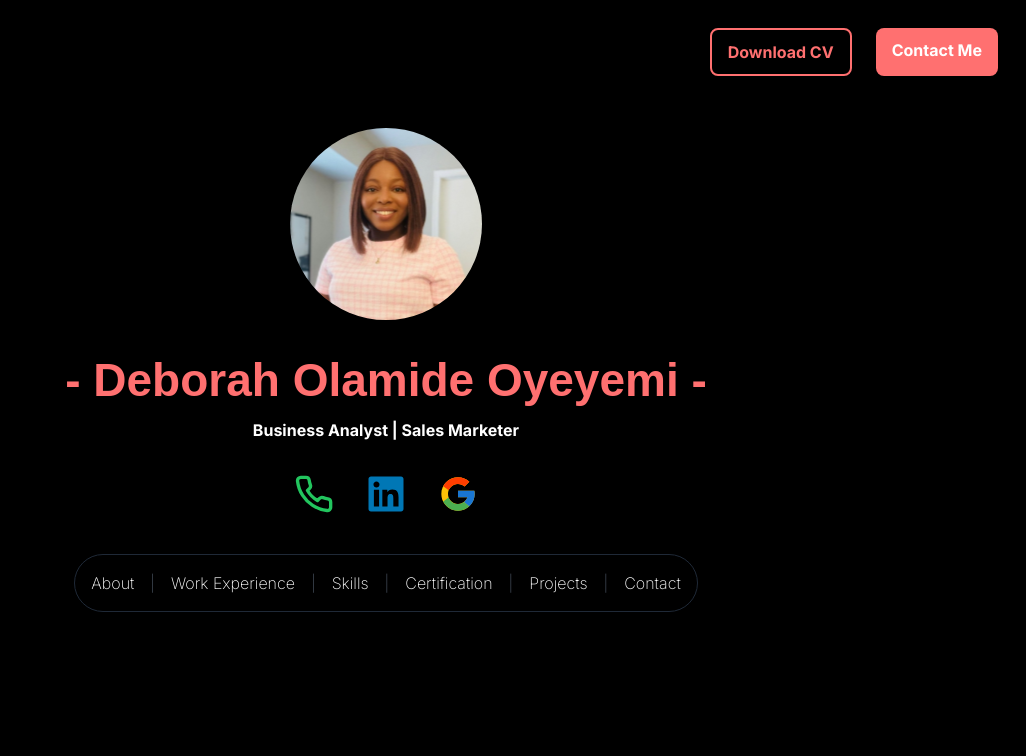
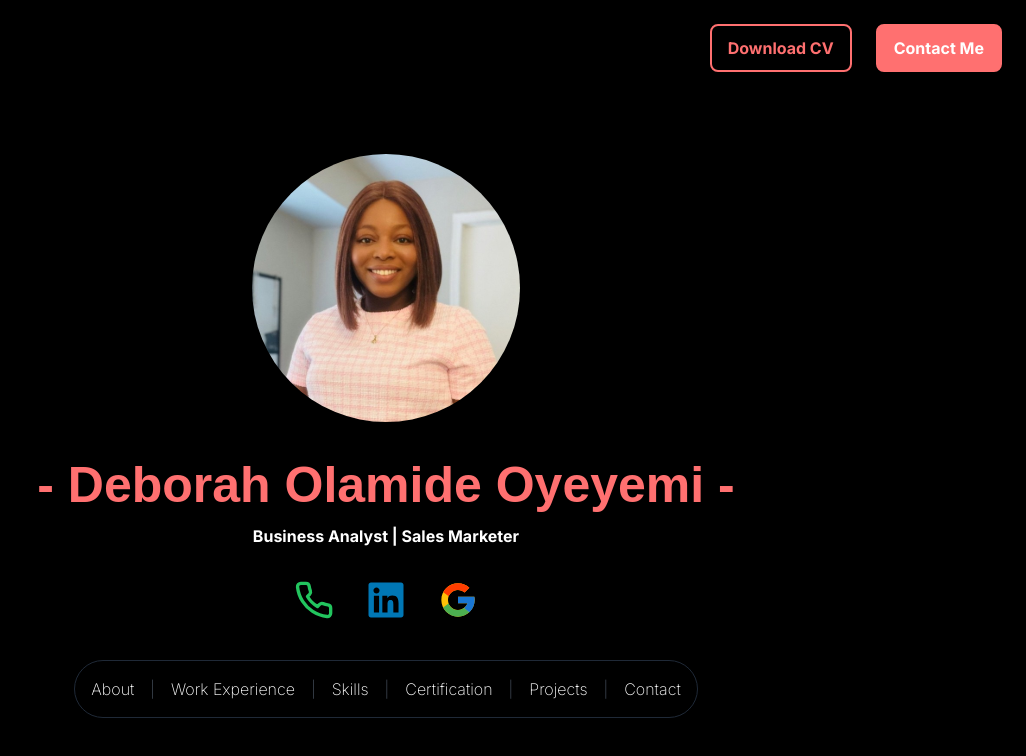
Before and after one commit to theNimbleDev/oyeyemi-deborah-portfolio, a Next.js app: page / in a window 1280 px wide. Shown: the top 756 px of the page, without its empty margins (254-1280 px from the left). Built offline with nearby package versions, Linux system fonts and the light colour scheme; a web font is replaced by a local one.

Commit message:
general enhancementto home, contact & about page

```diff
--- a/app/(pages)/about/page.tsx
+++ b/app/(pages)/about/page.tsx
@@ -53,13 +53,12 @@ export default function About() {
       {/* Services Section */}
       <div className="pb-16">
         <div className="mb-6">
-          <h3 className="text-xs font-normal uppercase tracking-wide">
+          <h3 className="text-sm leading-[100%] mb-[10px] font-normal uppercase tracking-wide">
             DRIVEN INSIGHT
           </h3>
-          <HeadingTwo
-            text="Transforming business strategies with analytics"
-            type="primary"
-          />
+          <h2 className="text-4xl font-bold text-customPink mb-4">
+            Transforming business strategies with analytics
+          </h2>
         </div>
 
         <div className="text-black text-start flex flex-col md:tracking-tight md:font-light md:grid md:grid-cols-3 gap-4 md:gap-6">
--- a/app/(pages)/contact/page.tsx
+++ b/app/(pages)/contact/page.tsx
@@ -1,29 +1,22 @@
 import ContactForm from "@/app/components/contactform";
 import Image from "next/image";
-import Head from "next/head";
 
 export default function Contact() {
   return (
     <main className="flex-1 py-4 md:py-8">
-      <div className="mx-auto space-y-8">
-        <h1 className="text-customPink text-4xl font-bold">Connect with Me</h1>
+      <div className="mx-auto space-y-8 mb-8">
+        <h1 className="text-customPink text-4xl mb-10 font-bold">
+          Connect with Me
+        </h1>
 
-        <div className="grid grid-cols-1 md:grid-cols-2 gap-8 md:gap-12">
+        <div className="grid grid-cols-1 items-center md:grid-cols-2 gap-8 md:gap-12">
           <ContactForm />
-
-          <div className="w-full aspect-[3/4] md:aspect-auto md:h-full min-h-[300px] md:min-h-[400px] rounded-lg overflow-hidden bg-gray-900">
-            <div className="relative w-full h-full">
-              <Image
-                src="/images/contactImg.svg"
-                alt="Profile Image"
-                layout="fill"
-                objectFit="cover"
-                objectPosition="center"
-                className="rounded-lg"
-                priority
-              />
-            </div>
-          </div>
+          <Image
+            width={526}
+            height={513}
+            src="/images/contactImg.svg"
+            alt="Profile Image"
+          />
         </div>
       </div>
     </main>
--- a/app/components/aboutDetail.tsx
+++ b/app/components/aboutDetail.tsx
@@ -1,5 +1,5 @@
 import React from "react";
-
+import Image from "next/image";
 import { SubHeading } from "./heading";
 import Button from "./button";
 import { MdKeyboardBackspace } from "react-icons/md";
@@ -17,7 +17,6 @@ const AboutDetail = ({
   title,
   content,
   buttonText = "Schedule Appointment",
-  buttonLink = "#",
 }: AboutDetailProps) => {
   return (
     <div className="relative w-full bg-black text-white">
@@ -26,19 +25,26 @@ const AboutDetail = ({
           href="/about"
           className="flex items-center justify-start font-light text-white text-sm hover:underline"
         >
-          <MdKeyboardBackspace />
-          back to previous page
+          <MdKeyboardBackspace className="text-3xl" />
         </a>
       </div>
 
       <div className="pt-2 md:pt-6 flex flex-col md:flex-row">
         <div className="md:w-1/2 mt-10">
-          <img className="w-full" src={image} alt="logo" />
+          <Image
+            width={498}
+            height={403}
+            className="w-full"
+            src={image}
+            alt="logo"
+          />
         </div>
 
         <div className="pt-2 md:w-1/2 md:py-8 md:pl-12 flex flex-col text-white items-start">
           <SubHeading text={title} />
-          <p className="text-sm  md:text-base mt-4 mb-8">{content}</p>
+          <p className="text-sm font-normal md:text-base mt-4 mb-8">
+            {content}
+          </p>
           <Button text={buttonText} link="#" type="primary" />
         </div>
       </div>
--- a/app/components/button.tsx
+++ b/app/components/button.tsx
@@ -16,11 +16,11 @@ const Button = ({
       href={link}
       className={`${
         type === "primary"
-          ? "bg-customPink hover:bg-customPink/50 hover:text-white text-white text-center"
+          ? "bg-customPink hover:bg-customPink/50 hover:border-transparent hover:text-white text-white text-center border-2"
           : "bg-black text-customPink border-2 text-center border-customPink hover:border-customPink/50 hover:text-white"
       } ${
         form ? "w-full" : ""
-      } border-customPink rounded-lg lg:text-[16px] font-bold duration-200 transition-all p-2 md:py-2.5 md:px-4 ${
+      } border-customPink rounded-lg text-[12px] md:text-[16px] font-bold duration-200 transition-all p-2 md:py-2.5 md:px-4 ${
         className || ""
       }`}
     >
--- a/app/components/contactform.tsx
+++ b/app/components/contactform.tsx
@@ -25,8 +25,10 @@ export default function ContactForm() {
   };
 
   return (
-    <div className="flex flex-col md:flex-row w-full max-w-6xl mx-auto default:bg-current">
-      <form onSubmit={handleSubmit} className="flex-1 space-y-6">
+    <form
+      onSubmit={handleSubmit}
+      className="border border-customPink/50 rounded-lg p-6 space-y-6"
+    >
       <div className="space-y-4">
         <div>
           <label htmlFor="fullName" className="block text-gray-300 mb-2">
@@ -67,7 +69,7 @@ export default function ContactForm() {
             name="message"
             value={formData.message}
             onChange={handleChange}
-              rows={6}
+            rows={4}
             className="w-full px-4 py-2 bg-transparent border border-gray-800 rounded-md focus:outline-none focus:border-customPink text-gray-300 resize-none"
             required
           />
@@ -81,6 +83,5 @@ export default function ContactForm() {
         Submit
       </button>
     </form>
-    </div>
   );
 }
--- a/app/components/heading.tsx
+++ b/app/components/heading.tsx
@@ -1,12 +1,20 @@
 import { inknut_Antiqua } from "@/app/utils/font";
 import { inter } from "@/app/utils/font";
 
-export const HeadingOne = ({ text, type }: { text: string; type: string }) => {
+export const HeadingOne = ({
+  text,
+  type,
+  hide,
+}: {
+  text: string;
+  type: string;
+  hide?: string;
+}) => {
   return (
     <h1
       className={`${inknut_Antiqua.className} ${
         type === "secondary" ? "text-white" : "text-customPink"
-      } text-[20px] sm:text-[24px] md:text-[34px] lg:text-[46px] font-semibold text-center leading-tight`}
+      } text-[24px] md:text-[50px] font-semibold text-center leading-tight ${hide}`}
     >
       {text}
     </h1>
@@ -18,7 +26,7 @@ export const HeadingTwo = ({ text, type }: { text: string; type: string }) => {
     <h1
       className={`${inter.className} ${
         type === "secondary" ? "text-white" : "text-customPink"
-      } text-[22px] md:text-[34px] font-semibold mb-4 text-start leading-tight`}
+      } text-[22px] md:text-[48px] font-semibold mb-4 text-start leading-tight`}
     >
       {text}
     </h1>
--- a/app/components/services.tsx
+++ b/app/components/services.tsx
@@ -18,8 +18,8 @@ const Services = ({ image, title, content, link = "#" }: ServiceProps) => {
         />
       </Link>
       <div className="px-2 pt-4">
-        <p className="font-bold text-start text-[18px] ml-2">{title}</p>
-        <p className="font-medium text-start text-[14px] ml-2">{content}</p>
+        <p className="font-bold text-start text-[19px] ml-2">{title}</p>
+        <p className="font-medium text-start text-[16px] ml-2">{content}</p>
       </div>
     </div>
   );
--- a/app/page.tsx
+++ b/app/page.tsx
@@ -3,7 +3,6 @@ import { FcGoogle } from "react-icons/fc";
 import { FaLinkedin } from "react-icons/fa6";
 import Button from "@/app/components/button";
 import { HeadingOne, SubHeading } from "@/app/components/heading";
-import { imageConfigDefault } from "next/dist/shared/lib/image-config";
 import Image from "next/image";
 import Link from "next/link";
 import Homenav from "@/app/components/homenav";
@@ -11,23 +10,32 @@ import Homenav from "@/app/components/homenav";
 export default function Home() {
   return (
     <section className="bg-background text-foreground h-screen overflow-hidden">
-      <div className="flex flex-row justify-end gap-6 p-4 md:p-6 lg:p-7">
+      <div className="flex flex-row items-center justify-center md:justify-end gap-6 p-4 md:p-6">
         <Button text="Download CV" link="/cv" type="secondary" />
         <Button text="Contact Me" link="/contact" type="primary" />
       </div>
-      <main className="flex flex-col justify-center items-center p-8 sm:p-8 md:p-10 lg:p-6">
+      <main className="flex flex-col justify-center h-[85vh] items-center p-8 md:p-10 lg:p-6">
         <div className="flex flex-col items-center justify-center gap-8 sm:gap-8 md:gap-8 lg:gap-8">
-          <div className="w-32 h-32 sm:w-40 sm:h-40 md:w-48 md:h-48 rounded-full overflow-hidden">
-            <Image
-              src="/images/debo.svg"
-              width={300}
-              height={300}
-              alt="deborah's profile image"
-              className="w-full h-full object-cover"
+          {/* <div className="w-32 h-32 md:w-48 md:h-48 rounded-full overflow-hidden"> */}
+          <Image
+            src="/images/debo.svg"
+            width={268}
+            height={268}
+            alt="deborah's profile image"
+            className="w-[140px] h-[140px] md:w-[268px] md:h-[268px] rounded-full"
+          />
+          {/* </div> */}
+          <div className="text-center">
+            <HeadingOne
+              text="- Deborah Olamide Oyeyemi -"
+              type="primary"
+              hide="hidden md:block"
             />
-          </div>
-          <div className="text-center">
-            <HeadingOne text="- Deborah Olamide Oyeyemi -" type="primary" />
+            <HeadingOne
+              text="Deborah Olamide Oyeyemi"
+              type="primary"
+              hide="md:hidden"
+            />
             <SubHeading text="Business Analyst | Sales Marketer" />
           </div>
           <div className="flex gap-6 sm:gap-8 md:gap-8">
```
Lines whose indentation alone changed are shown as unchanged.
